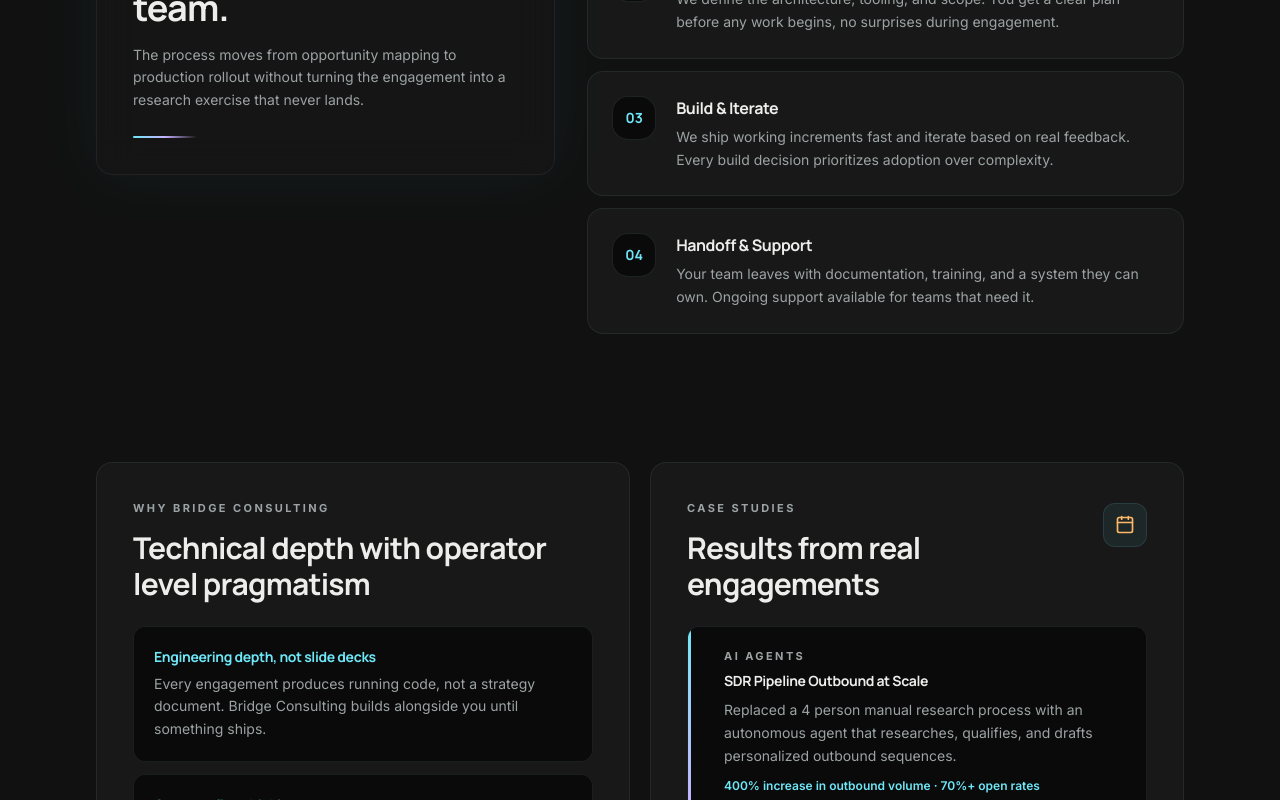
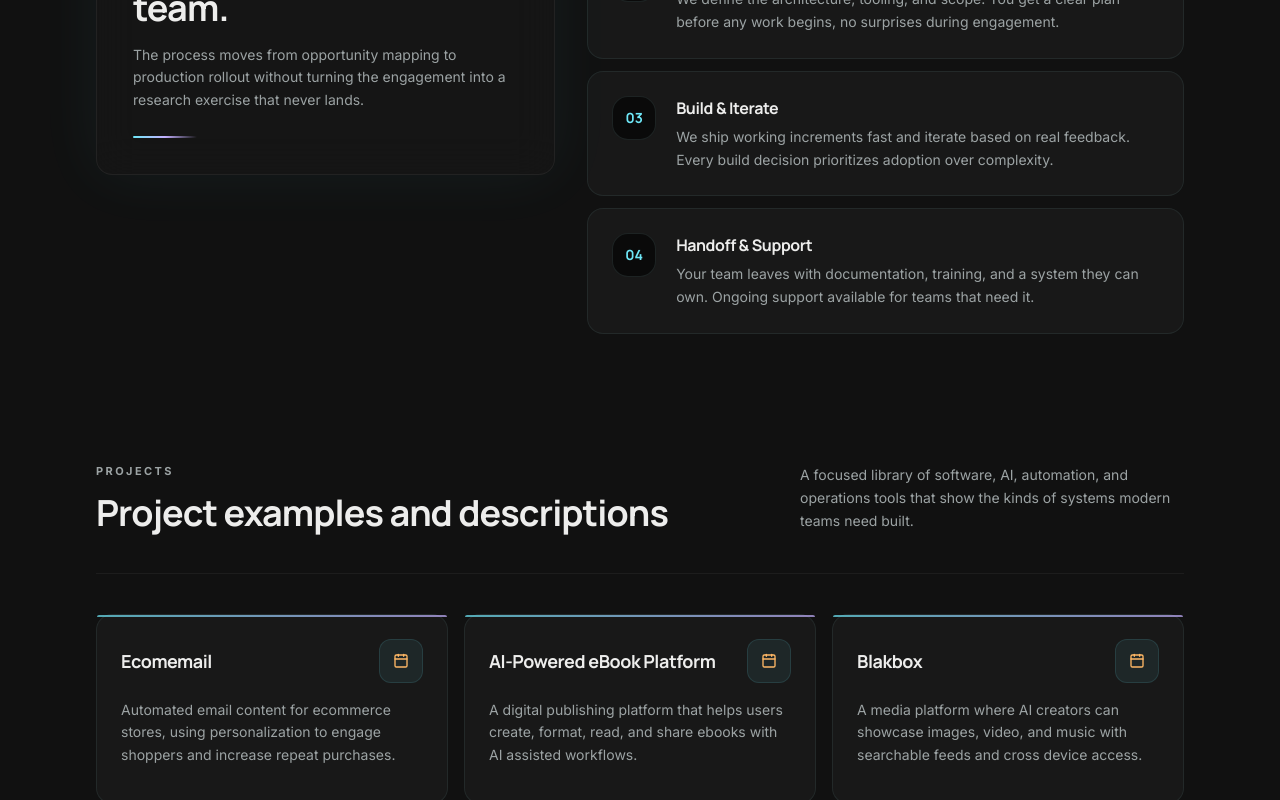
Before and after one commit to polancojoseph1/bridgeconsulting, a React (Vite) app: page / in a window 1280 px wide. Shown: the part 2000-2800 px from the top of the page. Built offline with nearby package versions, Linux system fonts and the light colour scheme.

Commit message:
Add Cyberify project examples

```diff
--- a/src/App.tsx
+++ b/src/App.tsx
@@ -12,9 +12,9 @@
 } from 'lucide-react';
 import { motion } from 'framer-motion';
 import {
-  caseStudies,
   differentiators,
   processSteps,
+  projects,
   services,
   stats,
 } from './data';
@@ -76,6 +76,7 @@
             {[
               { href: '#services', label: 'Services' },
               { href: '#how-we-work', label: 'Process' },
+              { href: '#projects', label: 'Projects' },
               { href: '#why-us', label: 'Why Us' },
             ].map((link) => (
               <a
@@ -292,67 +293,72 @@
           </div>
         </section>
 
-        {/* ── Why Us + Case Studies ─────────────────────────────────── */}
-        <section id="why-us" className="scroll-mt-24 md:scroll-mt-28 grid lg:grid-cols-2 gap-5 items-start">
+        {/* ── Projects ──────────────────────────────────────────────── */}
+        <section id="projects" className="scroll-mt-24 md:scroll-mt-28 flex flex-col gap-10">
+          <div className="flex flex-col md:flex-row md:items-end justify-between gap-6">
+            <div>
+              <p className="section-label mb-3">Projects</p>
+              <h2 className="text-3xl md:text-4xl font-bold font-[Manrope]">
+                Project examples and descriptions
+              </h2>
+            </div>
+            <p className="text-sm text-[var(--on-surface-variant)] max-w-sm leading-relaxed">
+              A focused library of software, AI, automation, and operations tools that show the kinds of systems modern teams need built.
+            </p>
+          </div>
 
-          {/* Differentiators */}
-          <div className="rounded-[var(--radius-xl)] bg-[var(--surface-low)] border border-[var(--outline-variant)]/60 p-7 md:p-9 flex flex-col gap-6 h-full">
-            <div>
+          <hr className="divider" />
+
+          <div className="grid grid-cols-1 md:grid-cols-2 xl:grid-cols-3 gap-4">
+            {projects.map((project, idx) => (
+              <motion.article
+                key={project.title}
+                initial="hidden"
+                whileInView="show"
+                custom={idx * 0.04}
+                variants={fadeUp}
+                viewport={{ once: true, amount: 0.15 }}
+                className="relative min-h-[190px] rounded-[var(--radius-xl)] bg-[var(--surface-low)] border border-[var(--outline-variant)]/60 p-6 flex flex-col gap-4 card-hover card-top-stripe"
+              >
+                <div className="flex items-center justify-between gap-4">
+                  <h3 className="text-lg font-bold font-[Manrope] text-[var(--on-surface)]">
+                    {project.title}
+                  </h3>
+                  <div className="icon-box w-10 h-10">
+                    <Calendar className="w-4 h-4 text-[var(--accent-fixed)]" />
+                  </div>
+                </div>
+                <p className="text-sm text-[var(--on-surface-variant)] leading-relaxed">
+                  {project.description}
+                </p>
+              </motion.article>
+            ))}
+          </div>
+        </section>
+
+        {/* ── Why Us ───────────────────────────────────────────────── */}
+        <section id="why-us" className="scroll-mt-24 md:scroll-mt-28 flex flex-col gap-8">
+          <div className="max-w-2xl">
             <p className="section-label mb-3">Why Bridge Consulting</p>
-              <h2 className="text-2xl md:text-3xl font-bold font-[Manrope]">
+            <h2 className="text-3xl md:text-4xl font-bold font-[Manrope]">
               Technical depth with operator level pragmatism
             </h2>
           </div>
-            <div className="flex flex-col gap-3">
+
+          <div className="grid grid-cols-1 md:grid-cols-3 gap-4">
             {differentiators.map((item) => (
-                <div
+              <article
                 key={item.title}
-                  className="rounded-[var(--radius-lg)] bg-[var(--surface-lowest)] border border-[var(--outline-variant)]/50 p-5"
+                className="rounded-[var(--radius-xl)] bg-[var(--surface-low)] border border-[var(--outline-variant)]/60 p-6 card-hover"
               >
-                  <h3 className="text-sm font-bold font-[Manrope] text-[var(--primary-fixed)] mb-1.5">
+                <h3 className="text-base font-bold font-[Manrope] text-[var(--primary-fixed)] mb-2">
                   {item.title}
                 </h3>
                 <p className="text-sm text-[var(--on-surface-variant)] leading-relaxed">
                   {item.description}
                 </p>
-                </div>
+              </article>
             ))}
-            </div>
-          </div>
-
-          {/* Case Studies */}
-          <div className="rounded-[var(--radius-xl)] bg-[var(--surface-low)] border border-[var(--outline-variant)]/60 p-7 md:p-9 flex flex-col gap-6 h-full">
-            <div className="flex items-start justify-between gap-4">
-              <div>
-                <p className="section-label mb-3">Case Studies</p>
-                <h2 className="text-2xl md:text-3xl font-bold font-[Manrope]">
-                  Results from real engagements
-                </h2>
-              </div>
-              <div className="icon-box flex-shrink-0 mt-1">
-                <Calendar className="w-5 h-5 text-[var(--accent-fixed)]" />
-              </div>
-            </div>
-            <div className="flex flex-col gap-3">
-              {caseStudies.map((study) => (
-                <div
-                  key={study.title}
-                  className="relative overflow-hidden rounded-[var(--radius-lg)] bg-[var(--surface-lowest)] border border-[var(--outline-variant)]/50 p-5"
-                >
-                  <div className="absolute inset-y-0 left-0 w-[3px] bg-gradient-to-b from-[var(--primary-fixed)] to-[var(--secondary-fixed-dim)] rounded-l-full" />
-                  <div className="pl-4">
-                    <p className="section-label mb-1.5">{study.type}</p>
-                    <h3 className="text-sm font-bold font-[Manrope] mb-2">{study.title}</h3>
-                    <p className="text-sm text-[var(--on-surface-variant)] leading-relaxed mb-2.5">
-                      {study.summary}
-                    </p>
-                    <p className="text-xs font-semibold text-[var(--primary-fixed)]">
-                      {study.outcome}
-                    </p>
-                  </div>
-                </div>
-              ))}
-            </div>
           </div>
         </section>
 
--- a/src/data.ts
+++ b/src/data.ts
@@ -211,23 +211,58 @@
   },
 ];
 
-export const caseStudies = [
+export interface Project {
+  title: string;
+  description: string;
+}
+
+export const projects: Project[] = [
   {
-    type: 'AI Agents',
-    title: 'SDR Pipeline Outbound at Scale',
-    summary: 'Replaced a 4 person manual research process with an autonomous agent that researches, qualifies, and drafts personalized outbound sequences.',
-    outcome: '400% increase in outbound volume · 70%+ open rates',
+    title: 'Ecomemail',
+    description: 'Automated email content for ecommerce stores, using personalization to engage shoppers and increase repeat purchases.',
   },
   {
-    type: 'Internal Automation',
-    title: 'Operations Workflow Automation',
-    summary: 'Built a multi step internal automation layer that eliminated repetitive data entry across three internal tools for a 12 person ops team.',
-    outcome: '11 hours per week saved · Zero manual handoffs',
+    title: 'AI-Powered eBook Platform',
+    description: 'A digital publishing platform that helps users create, format, read, and share ebooks with AI assisted workflows.',
   },
   {
-    type: 'AI Education',
-    title: 'Executive AI Literacy Program',
-    summary: 'Designed and delivered a four session training program for a leadership team preparing to evaluate AI vendors and internal build decisions.',
-    outcome: 'Confident buy/build decisions · Clear internal AI policy',
+    title: 'Blakbox',
+    description: 'A media platform where AI creators can showcase images, video, and music with searchable feeds and cross device access.',
+  },
+  {
+    title: 'Reporting Agent',
+    description: 'An AI reporting tool that collects sales data and turns it into clear daily reports for faster business decisions.',
+  },
+  {
+    title: 'Product Comparison Extension',
+    description: 'A browser extension that compares product features, prices, images, and reviews so users can make stronger purchase decisions.',
+  },
+  {
+    title: 'Cloud Blueprint',
+    description: 'An AI cloud planning platform that turns project requirements into AWS, Azure, or GCP deployment plans in minutes.',
+  },
+  {
+    title: 'EduConnect Platform',
+    description: 'An education platform connecting students, parents, teachers, and administrators for assessments, progress tracking, and class management.',
+  },
+  {
+    title: 'Vanilla Voice',
+    description: 'An AI outbound calling assistant that automates customer outreach, qualifies leads in real time, and personalizes conversations.',
+  },
+  {
+    title: 'LinguaDesk',
+    description: 'A multilingual AI support chatbot that handles website customer questions through text or voice in the user language.',
+  },
+  {
+    title: 'ShiftDesk',
+    description: 'A workforce operations dashboard for time tracking, tasks, project management, payroll reports, and hourly team visibility.',
+  },
+  {
+    title: 'LegalEase AI',
+    description: 'An AI legal and tax guidance platform that gives individuals and businesses quick plain language answers around the clock.',
+  },
+  {
+    title: 'Sales Insight Agent',
+    description: 'An AI sales analytics agent that unifies marketplace, ERP, and web data to reveal trends, anomalies, and growth opportunities.',
   },
 ];
```
Lines whose indentation alone changed are shown as unchanged.
